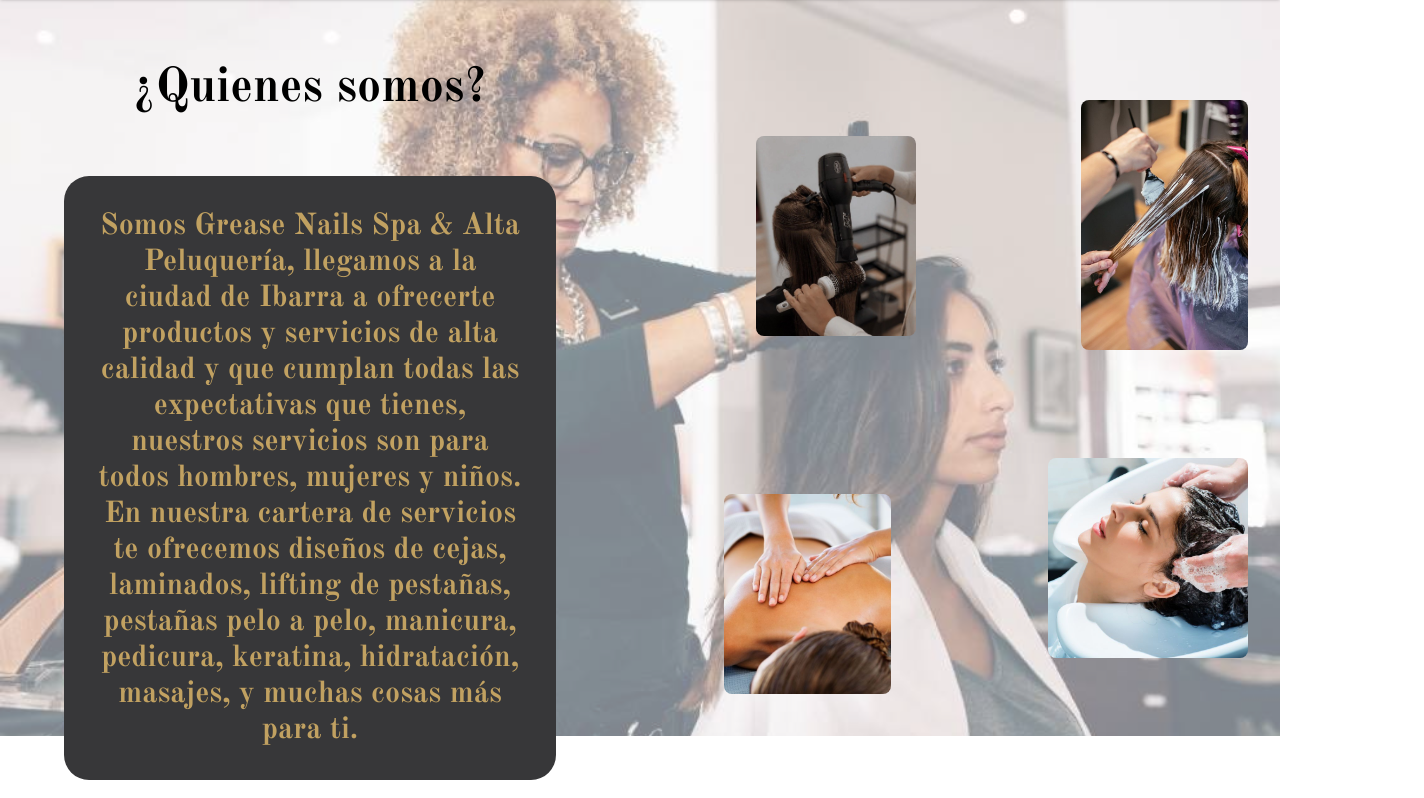
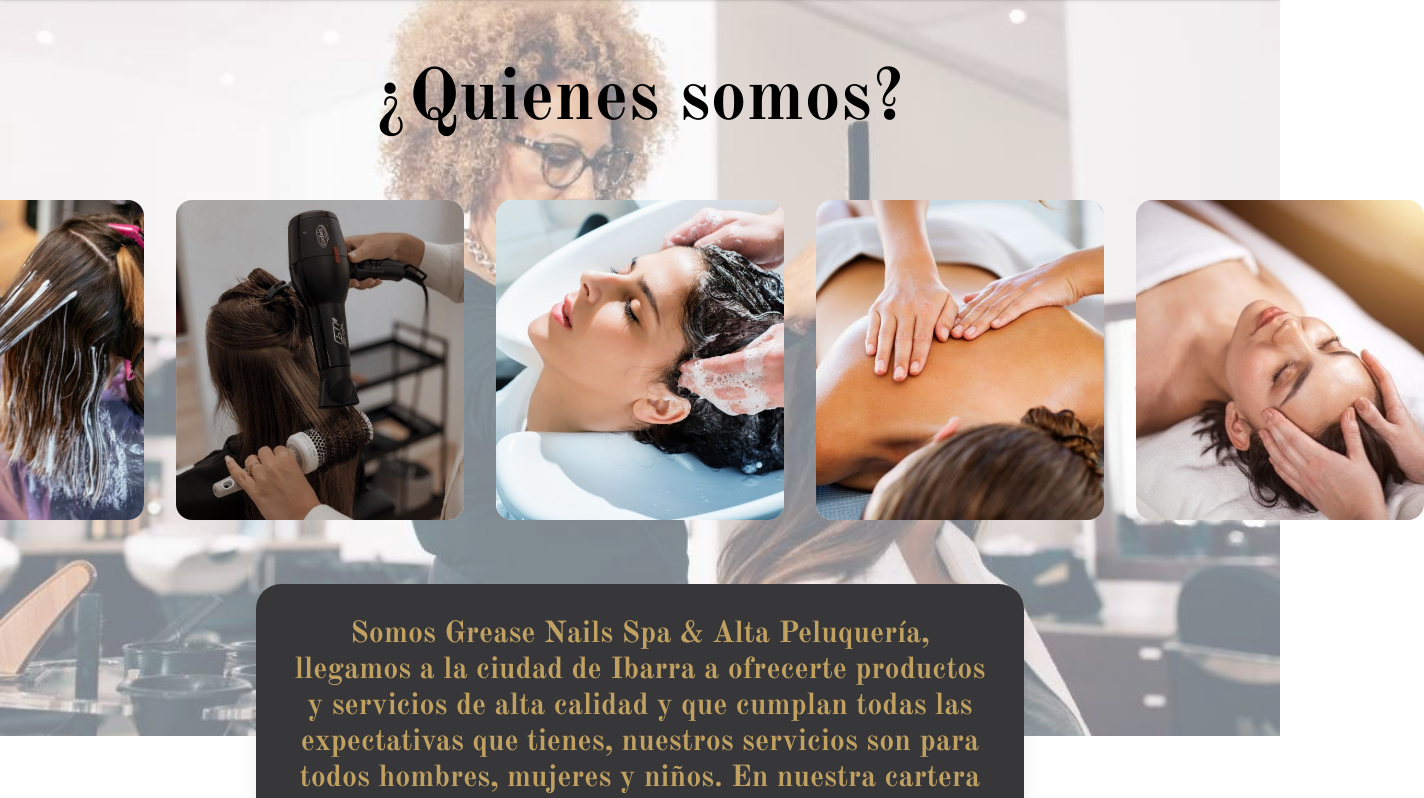
Before and after one commit to siconfit/grease-web, a Next.js app: page /aboutUs in a window 1280 px wide. Shown: the part 64-862 px from the top of the page, 1424 px wide, since content can reach past the window. Built offline with nearby package versions, Linux system fonts and the light colour scheme.

Commit message:
new design about us

```diff
--- a/src/app/aboutUs/page.jsx
+++ b/src/app/aboutUs/page.jsx
@@ -1,34 +1,56 @@
 import Link from "next/link";
 
 export default function aboutUs() {
-    return (
-        <div className="max-w-7xl mx-auto">
-            <div className="grid lg:grid-cols-2 grid-cols-1 gap-10 py-16">
-                <div className="mx-4 md:mx-16 relative">
-                    <h1 className="text-5xl font-bold text-center text-black">¿Quienes somos?</h1>
-                    <p className="text-center font-bold bg-[#373739] text-[#c1a161] text-xl md:text-2xl lg:text-3xl mt-16 p-8 rounded-[25px] text-wrap ">
-                        Somos Grease Nails Spa & Alta Peluquería, llegamos a la ciudad de Ibarra a ofrecerte productos y servicios de alta calidad y que cumplan todas las expectativas que tienes, nuestros servicios son para todos hombres, mujeres y niños.
-                        En nuestra cartera de servicios te ofrecemos diseños de cejas, laminados, lifting de pestañas, pestañas pelo a pelo, manicura, pedicura, keratina, hidratación, masajes, y muchas cosas más para ti.
-                    </p>
-                </div>
-
-                <div className="relative hidden lg:block">
-                    <img src="SERVICE1.jpeg" className="rounded-lg absolute h-[250px] top-[5%] right-8" />
-                    <img src="SERVICE2.jpeg" className="rounded-lg absolute h-[200px] top-[10%] left-24" />
-                    <img src="SERVICE3.jpeg" className="rounded-lg absolute h-[200px] top-[55%] right-8" />
-                    <img src="SERVICE4.jpeg" className="rounded-lg absolute h-[200px] top-[60%] left-16" />
-                </div>
-                <div className="relative flex justify-center lg:hidden">
-                    <img src="SERVICE1.jpeg" className="rounded-lg h-[250px]" />
-                </div>
-                <div className="flex justify-center items-center">
-                    <button className=" bg-[#373739] text-[#c1a161] px-8 py-4 rounded-full relative">
-                        <Link href="/">Regresar</Link>
-                    </button>
-                </div>
-
+  return (
+    <div className="mx-auto max-w-7xl">
+      <div className="relative flex flex-col items-center justify-center py-16">
+        <h1 className="text-center text-5xl font-bold text-black sm:text-7xl">
+          ¿Quienes somos?
+        </h1>
+        <div className="mt-16">
+          <div className="-my-4 flex justify-center gap-5 overflow-hidden py-4 sm:gap-8">
+            <div className="relative aspect-[9/10] w-44 flex-none overflow-hidden rounded-xl bg-zinc-100 sm:w-72 sm:rounded-2xl dark:bg-zinc-800">
+              <img
+                src="SERVICE1.jpeg"
+                className="absolute inset-0 h-full w-full object-cover"
+              />
             </div>
+            <div className="relative aspect-[9/10] w-44 flex-none overflow-hidden rounded-xl bg-zinc-100 sm:w-72 sm:rounded-2xl dark:bg-zinc-800">
+              <img
+                src="SERVICE2.jpeg"
+                className="absolute inset-0 h-full w-full object-cover"
+              />
+            </div>
+            <div className="relative aspect-[9/10] w-44 flex-none overflow-hidden rounded-xl bg-zinc-100 sm:w-72 sm:rounded-2xl dark:bg-zinc-800">
+              <img
+                src="SERVICE3.jpeg"
+                className="absolute inset-0 h-full w-full object-cover"
+              />
+            </div>
+            <div className="relative aspect-[9/10] w-44 flex-none overflow-hidden rounded-xl bg-zinc-100 sm:w-72 sm:rounded-2xl dark:bg-zinc-800">
+              <img
+                src="SERVICE4.jpeg"
+                className="absolute inset-0 h-full w-full object-cover"
+              />
+            </div>
+            <div className="relative aspect-[9/10] w-44 flex-none overflow-hidden rounded-xl bg-zinc-100 sm:w-72 sm:rounded-2xl dark:bg-zinc-800">
+              <img
+                src="SERVICE5.jpeg"
+                className="absolute inset-0 h-full w-full object-cover"
+              />
+            </div>
+          </div>
         </div>
-
-    )
+        <p className="mx-10 mt-16 max-w-3xl text-wrap rounded-[25px] bg-[#373739] p-8 text-center text-xl font-bold text-[#c1a161] shadow-xl md:text-2xl lg:mx-0 lg:text-3xl">
+          Somos Grease Nails Spa & Alta Peluquería, llegamos a la ciudad de
+          Ibarra a ofrecerte productos y servicios de alta calidad y que cumplan
+          todas las expectativas que tienes, nuestros servicios son para todos
+          hombres, mujeres y niños. En nuestra cartera de servicios te ofrecemos
+          diseños de cejas, laminados, lifting de pestañas, pestañas pelo a
+          pelo, manicura, pedicura, keratina, hidratación, masajes, y muchas
+          cosas más para ti.
+        </p>
+      </div>
+    </div>
+  );
 }
--- a/src/components/Header.jsx
+++ b/src/components/Header.jsx
@@ -34,8 +34,8 @@
             aria-hidden="true"
           >
             <path
-              clip-rule="evenodd"
-              fill-rule="evenodd"
+              clipRule="evenodd"
+              fillRule="evenodd"
               d="M2 2.75A.75.75 0 0 1 2.75 2h10.5a.75.75 0 0 1 0 1.5H2.75A.75.75 0 0 1 2 2.75Zm0 10.5a.75.75 0 0 1 .75-.75h10.5a.75.75 0 0 1 0 1.5H2.75a.75.75 0 0 1-.75-.75ZM2 6.25a.75.75 0 0 1 .75-.75h10.5a.75.75 0 0 1 0 1.5H2.75A.75.75 0 0 1 2 6.25Zm0 3.5A.75.75 0 0 1 2.75 9h10.5a.75.75 0 0 1 0 1.5H2.75A.75.75 0 0 1 2 9.75Z"
             ></path>
           </svg>
```
